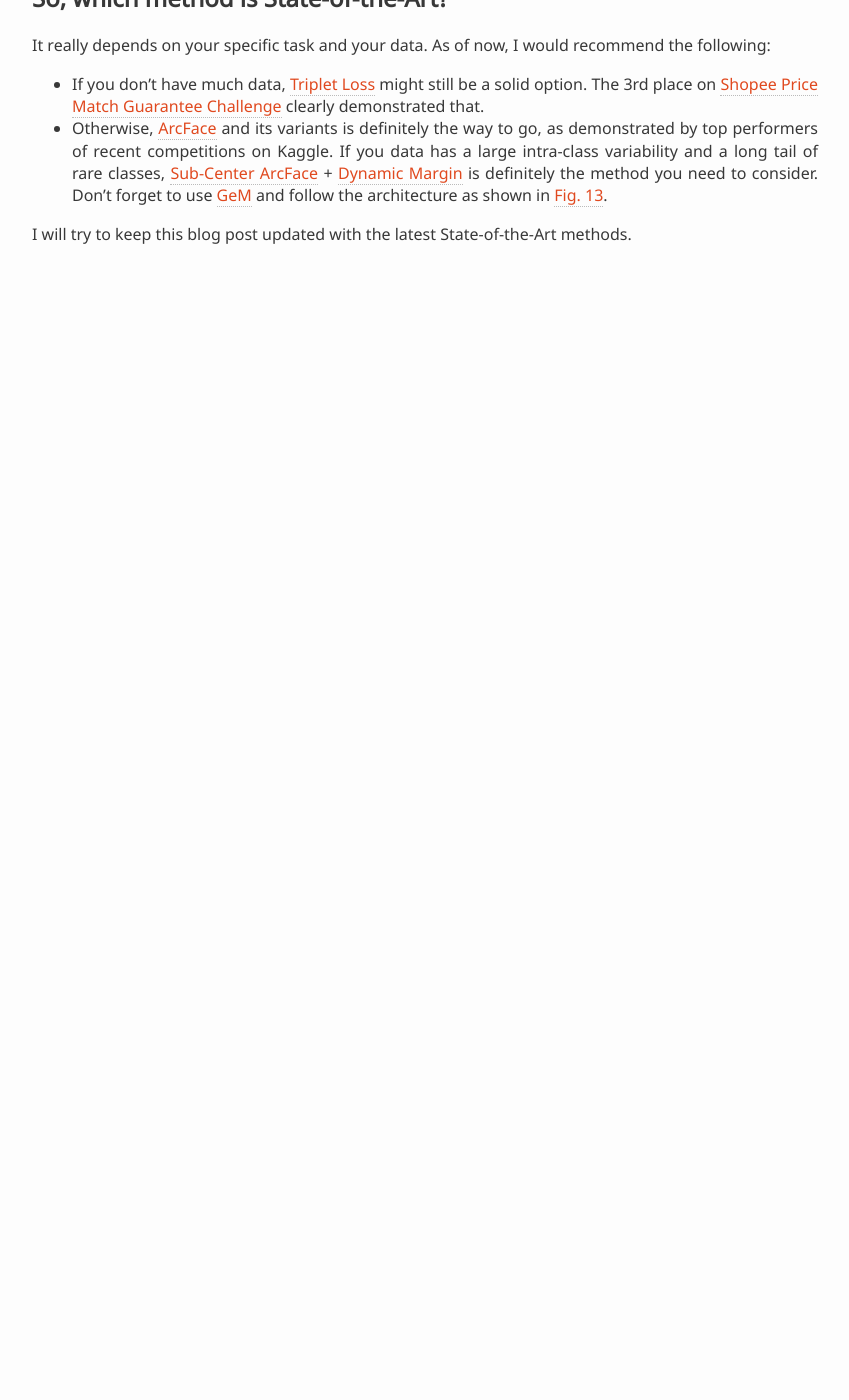
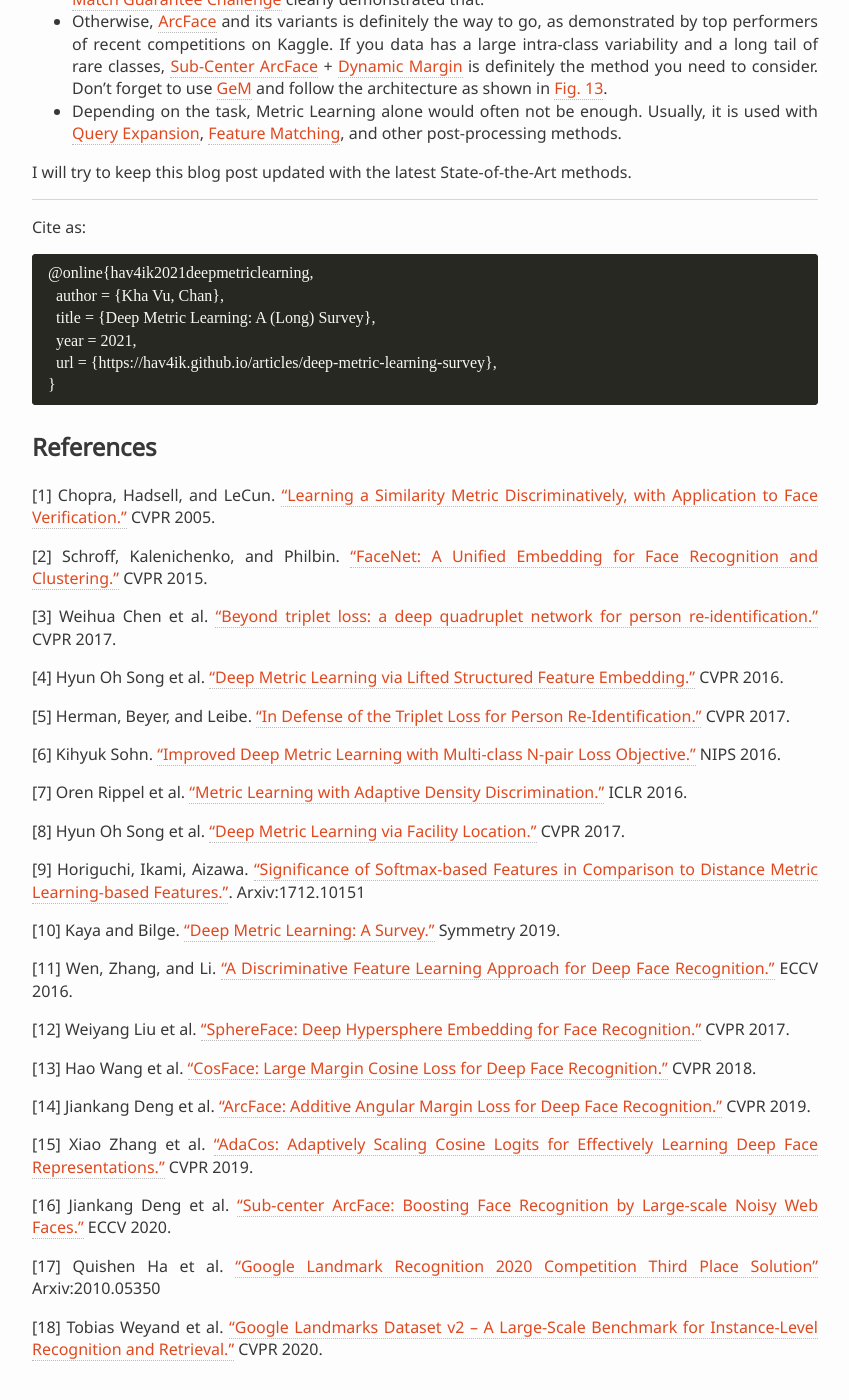
Before and after one commit to hav4ik/hav4ik.github.io, a Jekyll site: the page built from articles/_posts/2020-12-11-deep-metric-learning-survey.md, in a window 1280 px wide and 1400 px high, scrolled down 18641 px. Shown: the whole window, without its empty margins (215-1064 px from the left). Built offline with Jekyll 4.4.1, drawn with Linux system fonts in a browser that asks for light colours; nearby versions of some CDN libraries; some web fonts are replaced; formulas are drawn with MathJax 3; comment, search, counter and statistics services are not loaded; before the commit the page ends 19008 px from its top, so only the background shows below that; some of the changed text lies outside the part shown.

Commit message:
Added references

````diff
--- a/articles/_posts/2020-12-11-deep-metric-learning-survey.md
+++ b/articles/_posts/2020-12-11-deep-metric-learning-survey.md
@@ -68,6 +68,7 @@ The most useful section for both beginners and more experienced readers will be
   - [Kaggle: Shopee Price Match Guarantee (2021)](#shopee-price-match)
 
 - [So, which method is State-of-the-Art?](#what-is-sota)
+- [References](#references)
 
 
 ---------------------------------------------------------------------------------
@@ -108,11 +109,10 @@ $$
 For the ease of notation, let's denote $$\mathcal{D}_{f_\theta}(x_1, x_2)$$ as a shortcut for $$\mathcal{D} \left( f_\theta(x_1), f_\theta(x_2) \right)$$, where $$x_1, x_2 \in \mathcal{X}$$ are samples from the dataset. Also, for some condition $$A$$, let's denote $$\unicode{x1D7D9}_A$$ as the identity function that is equal to $$1$$ if $$A$$ is true, and $$0$$ otherwise.
 
 
-
 <a name="contrastive-loss"></a>
 ### Contrastive Loss
 
-This is a classic loss function for metric learning. **Contrastive Loss** is one of the simplest and most intuitive training objectives. Let $$x_1, x_2$$ be some samples in the dataset, and $$y_1, y_2$$ are their corresponding labels. The loss function is then defined as follows:
+This is a classic loss function for metric learning. **Contrastive Loss** ([Chopra et al. 2005][contrastive_loss_paper]) is one of the simplest and most intuitive training objectives. Let $$x_1, x_2$$ be some samples in the dataset, and $$y_1, y_2$$ are their corresponding labels. The loss function is then defined as follows:
 
 $$
 \begin{equation*}
@@ -241,7 +241,10 @@ As consequence, the embedding vector for an example is only guaranteed to be far
 
 Other attemts to design a better metric learning objective based on the core idea of the Triplet Loss objective includes **Magnet Loss** ([Rippel et al. 2015][magnet_loss_paper]) and **Clustering Loss** ([Song et al. 2017][clustering_loss_paper]). Both objectives are defined on the dataset distribution as a whole, not only on single elements. However, they didn't received much traction due to the scaling difficulties, and simply because of their complexity. There has been some attempt to compare these approaches, notably by [Horiguchi et al. (2017)][comparing_classification_and_metric], but they performed experiments on very small datasets and were unable to achieve meaningful results.
 
+The methods described in this section are part of a wider family of machine learning methods, called "Contrastive Representation Learning". I highly recommend [this blog post][lillog_contrastive] for more details.
 
+
+[contrastive_loss_paper]: http://yann.lecun.com/exdb/publis/pdf/chopra-05.pdf
 [backpropagation_wiki]: https://en.wikipedia.org/wiki/Backpropagation
 [deep_metric_learning_survey]: https://www.mdpi.com/2073-8994/11/9/1066/htm
 [contrastive_explained]: https://medium.com/@maksym.bekuzarov/losses-explained-contrastive-loss-f8f57fe32246
@@ -799,10 +801,7 @@ This competition is quite different comparing to the two above. It involves Metr
 {% capture imblock_shopee_intro %}
     {{ site.url }}/articles/images/2020-12-11-deep-metric-learning-survey/shopee_intro.png
 {% endcapture %}
-{% capture imcaption_shopee_intro %}
-  Fig 14: Sample image of different products in the test set. Are you a Doraemon fan? :D
-{% endcapture %}
-{% include gallery images=imblock_shopee_intro cols=1 caption=imcaption_shopee_intro %}
+{% include gallery images=imblock_shopee_intro cols=1 %}
 
 This competition is quite challenging because the train set is very small (34k images), but the test set is quite large and much more diverse than the training set (70k images). Moreover, a lot of product categories in the test set are not presented in the training set.
 
@@ -831,5 +830,66 @@ These 2 challenges means that top competitors are forced to design very sophisti
 It really depends on your specific task and your data. As of now, I would recommend the following:
 - If you don't have much data, [Triplet Loss](#triplet-loss) might still be a solid option. The 3rd place on [Shopee Price Match Guarantee Challenge](#shopee-price-match) clearly demonstrated that.
 - Otherwise, [ArcFace](#arcface) and its variants is definitely the way to go, as demonstrated by top performers of recent competitions on Kaggle. If you data has a large intra-class variability and a long tail of rare classes, [Sub-Center ArcFace](#subcenter-arcface) + [Dynamic Margin](#afdynmargin) is definitely the method you need to consider. Don't forget to use [GeM][gem_pooling] and follow the architecture as shown in [Fig. 13](#fig-net-gem-af).
+- Depending on the task, Metric Learning alone would often not be enough. Usually, it is used with [Query Expansion][wiki_qe], [Feature Matching][wiki_pfm], and other post-processing methods.
 
 I will try to keep this blog post updated with the latest State-of-the-Art methods.
+
+
+[wiki_qe]: https://en.wikipedia.org/wiki/Query_expansion
+[wiki_pfm]: https://en.wikipedia.org/wiki/Point_feature_matching
+
+
+-----------------------------------------------------------------------------
+
+
+Cite as:
+
+```
+@online{hav4ik2021deepmetriclearning,
+  author = {Kha Vu, Chan},
+  title = {Deep Metric Learning: A (Long) Survey},
+  year = 2021,
+  url = {https://hav4ik.github.io/articles/deep-metric-learning-survey},
+}
+```
+
+
+<a name="references"></a>
+## References
+
+[1] Chopra, Hadsell, and LeCun. ["Learning a Similarity Metric Discriminatively, with Application to Face Verification."](http://yann.lecun.com/exdb/publis/pdf/chopra-05.pdf) CVPR 2005.
+
+[2] Schroff, Kalenichenko, and Philbin. ["FaceNet: A Unified Embedding for Face Recognition and Clustering."](https://arxiv.org/abs/1503.03832) CVPR 2015.
+
+[3] Weihua Chen et al. ["Beyond triplet loss: a deep quadruplet network for person re-identification."](https://arxiv.org/abs/1704.01719)
+ CVPR 2017.
+
+[4] Hyun Oh Song et al. ["Deep Metric Learning via Lifted Structured Feature Embedding."](https://arxiv.org/abs/1511.06452) CVPR 2016.
+
+[5] Herman, Beyer, and Leibe. ["In Defense of the Triplet Loss for Person Re-Identification."](https://arxiv.org/abs/1703.07737) CVPR 2017.
+
+[6] Kihyuk Sohn. ["Improved Deep Metric Learning with Multi-class N-pair Loss Objective."](https://www.nec-labs.com/uploads/images/Department-Images/MediaAnalytics/papers/nips16_npairmetriclearning.pdf) NIPS 2016.
+
+[7] Oren Rippel et al. ["Metric Learning with Adaptive Density Discrimination."](https://arxiv.org/abs/1511.05939) ICLR 2016.
+
+[8] Hyun Oh Song et al. ["Deep Metric Learning via Facility Location."](https://openaccess.thecvf.com/content_cvpr_2017/papers/Song_Deep_Metric_Learning_CVPR_2017_paper.pdf) CVPR 2017.
+
+[9] Horiguchi, Ikami, Aizawa. ["Significance of Softmax-based Features in Comparison to Distance Metric Learning-based Features."](https://arxiv.org/abs/1712.10151). Arxiv:1712.10151
+
+[10] Kaya and Bilge. ["Deep Metric Learning: A Survey."](https://www.mdpi.com/2073-8994/11/9/1066/htm) Symmetry 2019.
+
+[11] Wen, Zhang, and Li. ["A Discriminative Feature Learning Approach for Deep Face Recognition."](https://link.springer.com/chapter/10.1007/978-3-319-46478-7_31) ECCV 2016.
+
+[12] Weiyang Liu et al. ["SphereFace: Deep Hypersphere Embedding for Face Recognition."](https://arxiv.org/abs/1704.08063) CVPR 2017.
+
+[13] Hao Wang et al. ["CosFace: Large Margin Cosine Loss for Deep Face Recognition."](https://arxiv.org/abs/1801.09414) CVPR 2018.
+
+[14] Jiankang Deng et al. ["ArcFace: Additive Angular Margin Loss for Deep Face Recognition."](https://openaccess.thecvf.com/content_CVPR_2019/papers/Deng_ArcFace_Additive_Angular_Margin_Loss_for_Deep_Face_Recognition_CVPR_2019_paper.pdf) CVPR 2019.
+
+[15] Xiao Zhang et al. ["AdaCos: Adaptively Scaling Cosine Logits for Effectively Learning Deep Face Representations."](https://openaccess.thecvf.com/content_CVPR_2019/papers/Zhang_AdaCos_Adaptively_Scaling_Cosine_Logits_for_Effectively_Learning_Deep_Face_CVPR_2019_paper.pdf) CVPR 2019.
+
+[16] Jiankang Deng et al. ["Sub-center ArcFace: Boosting Face Recognition by Large-scale Noisy Web Faces."](https://www.ecva.net/papers/eccv_2020/papers_ECCV/papers/123560715.pdf) ECCV 2020.
+
+[17] Quishen Ha et al. ["Google Landmark Recognition 2020 Competition Third Place Solution"](https://arxiv.org/pdf/2010.05350.pdf) Arxiv:2010.05350
+
+[18] Tobias Weyand et al. ["Google Landmarks Dataset v2 &ndash; A Large-Scale Benchmark for Instance-Level Recognition and Retrieval."](https://arxiv.org/abs/2004.01804) CVPR 2020.
````
Also changed, not shown: other parts of articles/_posts/2020-12-11-deep-metric-learning-survey.md (+1 -2 lines), articles/images/2020-12-11-deep-metric-learning-survey/shopee_intro.png.
